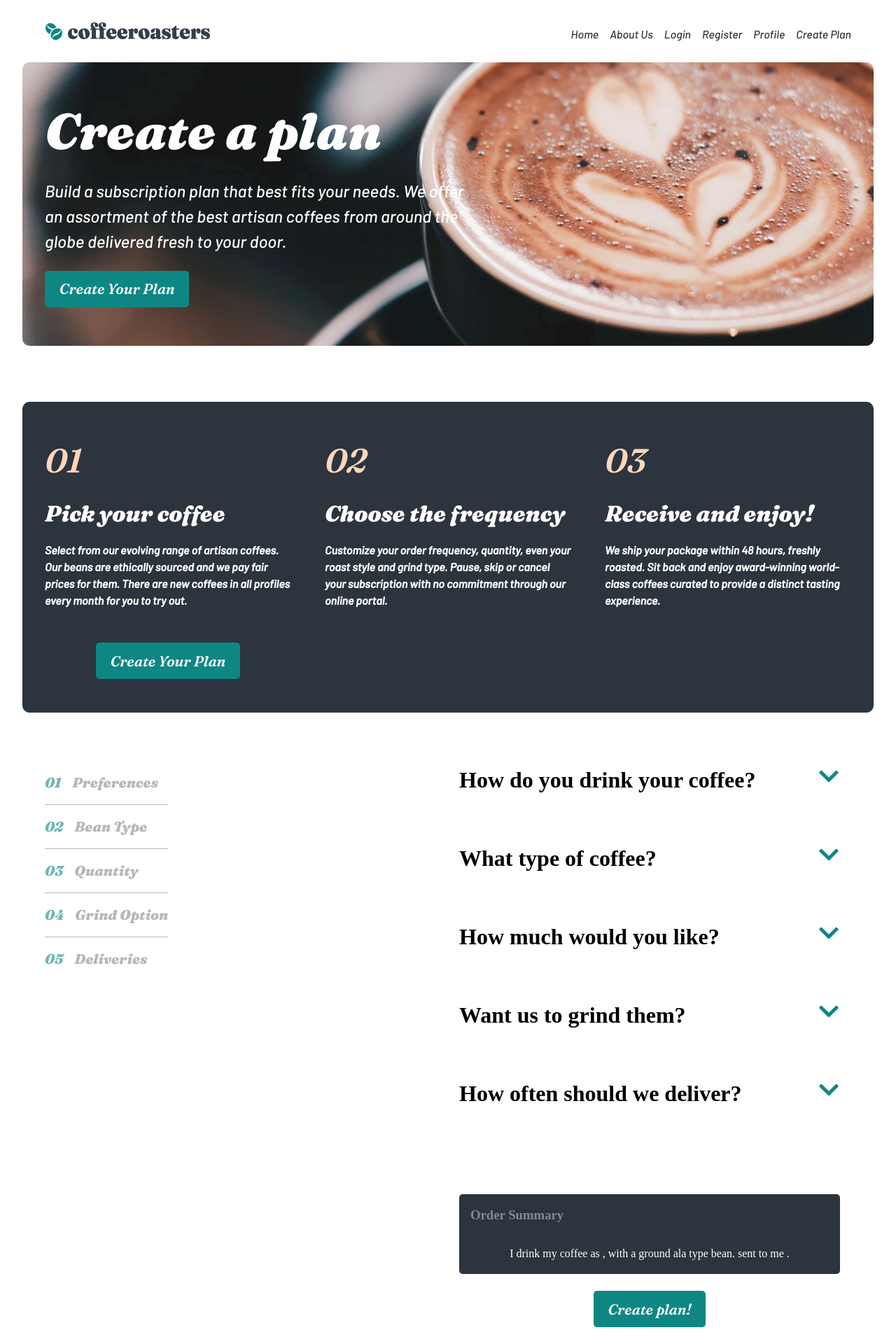
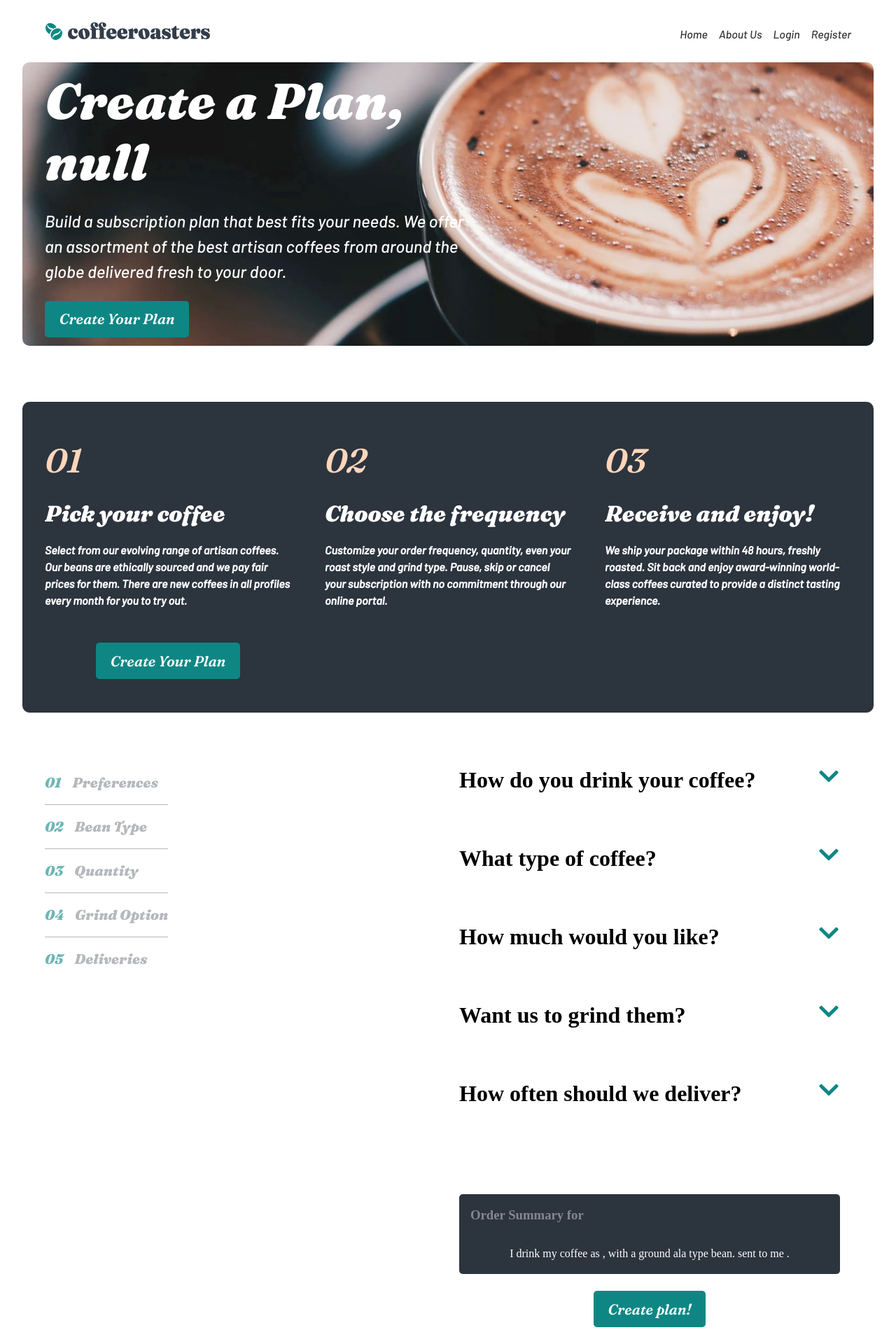
Before and after one commit to Jack-WebDev/CoffeeRoasters_MERN, a React (Vite) app in the folder frontend/: page /createPlan in a window 1280 px wide. Shown: the top 1920 px of the page at 70% size. Built offline with nearby package versions, Linux system fonts and the light colour scheme.

Commit message:
useLogout hook, navBar dynamic,createPlan page dynamic

```diff
--- a/frontend/src/components/CSS/Header.css
+++ b/frontend/src/components/CSS/Header.css
@@ -30,6 +30,10 @@ header nav .nav__menu {
   transform: translateY(-200%);
   transition: transform 300ms ease-in-out;
   box-shadow: 10px 1px 50px 70px #fff;
+}
+
+.dropdown {
+  display: grid;
 }
 
 header .hamburger {
--- a/frontend/src/components/Faq.jsx
+++ b/frontend/src/components/Faq.jsx
@@ -5,7 +5,8 @@ import OrderOptionCard from "./OrderOptionCard";
 import Button from "./Button";
 import "../components/CSS/FAQ.css";
 
-const Faq = () => {
+// eslint-disable-next-line react/prop-types
+const Faq = ({ name }) => {
   const [openIndex, setOpenIndex] = useState(null);
   const [orderSummary, setOrderSummary] = useState({});
 
@@ -60,7 +61,7 @@ const Faq = () => {
       ))}
 
       <div className="order_summary">
-        <h3>Order Summary</h3>
+        <h3>Order Summary for {name} </h3>
         <p>
           I drink my coffee as <span>{orderSummary.preference}</span>, with a{" "}
           <span>{orderSummary.beanType}</span> ground ala{" "}
--- a/frontend/src/components/ResponsiveMenu.jsx
+++ b/frontend/src/components/ResponsiveMenu.jsx
@@ -1,9 +1,17 @@
 import { useState } from "react";
 import { Link } from "react-router-dom";
 import { FaBars, FaTimes } from "react-icons/fa";
+import { useAuthContext } from "../hooks/useAuthContext";
+import { useLogout } from "../hooks/useLogOut";
 
 const ResponsiveMenu = () => {
   const [isOpen, setIsOpen] = useState(false);
+  const { client } = useAuthContext();
+  const {logout} = useLogout()
+
+  const handleLogout = () => {
+    logout()
+  }
 
   const toggleMenu = () => {
     setIsOpen(!isOpen);
@@ -15,6 +23,21 @@ const ResponsiveMenu = () => {
       </div>
 
       <ul className={`nav__menu ${isOpen ? "open" : ""}`}>
+        {client ? (
+          <>
+            <li className="nav__item">
+              <Link className="nav__link" to={"/profile"}>
+                Profile
+              </Link>
+            </li>
+            <li className="nav__item">
+              <Link className="nav__link" onClick={handleLogout}>
+                Logout
+              </Link>
+            </li>
+          </>
+        ) : (
+          <>
             <li className="nav__item">
               <Link className="nav__link" to={"/"}>
                 Home
@@ -35,16 +58,8 @@ const ResponsiveMenu = () => {
                 Register
               </Link>
             </li>
-        <li className="nav__item">
-          <Link className="nav__link" to={"/profile"}>
-            Profile
-          </Link>
-        </li>
-        <li className="nav__item">
-          <Link className="nav__link" to={"/createPlan"}>
-            Create Plan
-          </Link>
-        </li>
+          </>
+        )}
       </ul>
     </nav>
   );
--- /dev/null
+++ b/frontend/src/hooks/useLogOut.jsx
@@ -0,0 +1,16 @@
+import { useAuthContext } from "./useAuthContext";
+import { useNavigate } from "react-router-dom";
+
+export const useLogout = () => {
+  const { dispatch } = useAuthContext();
+  const navigate = useNavigate();
+
+  const logout = () => {
+    localStorage.removeItem('user');
+
+    dispatch({ type: "LOGOUT" });
+    navigate("/");
+  };
+
+  return { logout };
+};
--- a/frontend/src/pages/CreatePlan.jsx
+++ b/frontend/src/pages/CreatePlan.jsx
@@ -6,13 +6,15 @@ import HowItWorks from "../components/HowItWorks";
 import FaqNav from "../components/FaqNav";
 import Faq from "../components/Faq";
 import "../components/CSS/CreatePlan.css";
+import { useAuthContext } from "../hooks/useAuthContext";
 
 const CreatePlan = () => {
+  const { client } = useAuthContext();
   return (
     <div>
       <Header />
       <CreatePlanHero
-        title={"Create a plan"}
+        title={`Create a Plan, ${client}`}
         leadText={
           "Build a subscription plan that best fits your needs. We offer an assortment of the best artisan coffees from around the globe delivered fresh to your door."
         }
@@ -23,7 +25,7 @@ const CreatePlan = () => {
       </section>
       <div className="faqSection">
         <FaqNav />
-        <Faq />
+        <Faq name={client} />
       </div>
       <footer>
         <Link className="logo" to={"/"}>
```
Lines whose indentation alone changed are shown as unchanged.
